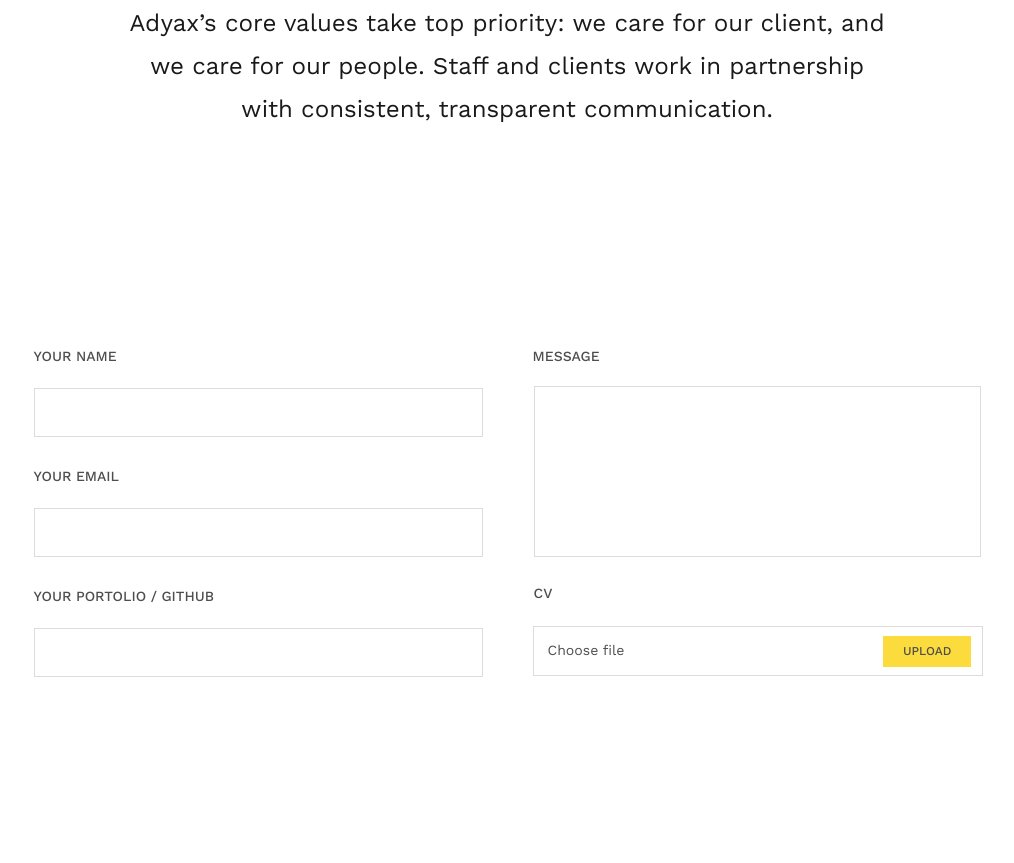
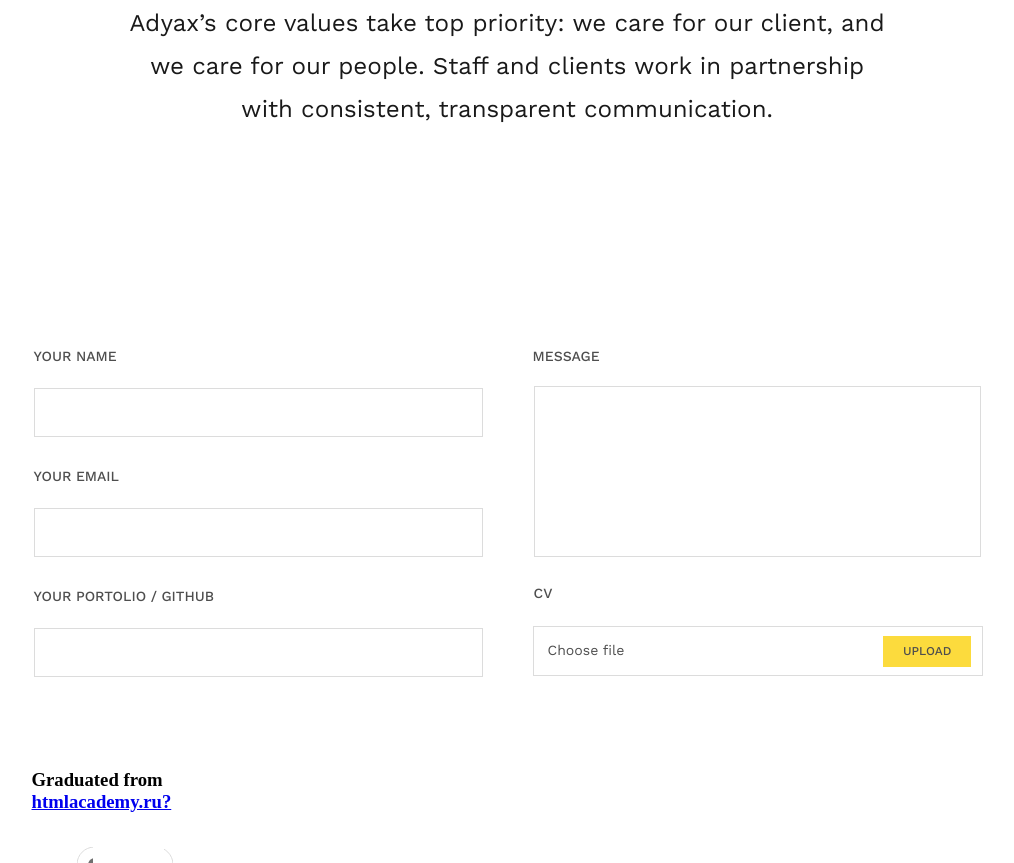
Before and after one commit to evgar/adx_frontend, a website: page app/index.html in a window 1280 px wide. Shown: the part 321-1184 px from the top of the page, without its empty margins (133-1147 px from the left). Before the commit the page ends 1039 px from the top, so only its background shows below. Drawn offline with nearby package versions, Linux system fonts and the light colour scheme; files that its build step writes are made by us from their sources.

Commit message:
update form

```diff
--- a/app/index.html
+++ b/app/index.html
@@ -47,8 +47,8 @@
       <div class="logo">
         <img class="logo_img" src="images/logo.png" alt="Logo">
       </div>
-      <h2 class="main-title">Frond-End Developer<span class="main-title">.</span></h2>
-      <h3 class="subtitle">Adyax’s core values take top priority: we care for our client, and we care for our people. Staff and clients work in partnership with consistent,  transparent communication.</h3>
+      <h1 class="main-title">Frond-End Developer<span class="main-title">.</span></h1>
+      <h2 class="subtitle">Adyax’s core values take top priority: we care for our client, and we care for our people. Staff and clients work in partnership with consistent,  transparent communication.</h2>
     <form class="form">
       <fieldset class="form-block form-block--left">
           <label class="form__label" for="name">Your name</label>
@@ -69,7 +69,22 @@
             <input class="form__input form__input--cv" type="file" id="cv" name="dsfsdfsfews  ">
         </fieldset>
 
+        <div class="clear"></div>
 
+        <fieldset class="form-block form-block--graduated">
+          <h3>Graduated from <a href="https://htmlacademy.ru/">htmlacademy.ru?</a></h3>
+          <ul class="list-radio">
+            <li class="list-radio__item">
+              <input class="list-radio__answer" type="radio" id="yes" checked="checked">
+              <label class="list-radio__point" for="yes" for="yes"></label>
+            </li>
+
+            <li class="list-radio__item">
+              <input class="list-radio__answer" type="radio" id="no">
+              <label class="list-radio__point" for="no" for="yes"></label>
+            </li>
+          </ul>
+        </fieldset>
     </form>
     <!-- build:js scripts/main.js -->
     <script src="scripts/main.js"></script>
--- a/app/styles/main.scss
+++ b/app/styles/main.scss
@@ -8,6 +8,13 @@ $sun-yellow: #fedd23;
     display: table;
     clear: both;
   }
+}
+
+.clear {
+  height:0px !important;
+  clear:both;
+  margin:0 !important;
+  padding:0 !important;
 }
 
 body {
@@ -133,10 +140,51 @@ body {
   border: none;
   padding: 0;
   margin: 0;
-  &--left{
+
+  &--left {
     float: left;
   }
-  &--right{
+
+  &--right {
     float: right;
   }
+
+  &--graduated {
+    margin: 33px 0 0 -2px;
+    width: 27%;
+    height: 73px;
+  }
 }
+
+.list-radio {
+  @include clearfix;
+  &__item {
+    display: block;
+    width: 45%;
+    float: left;
+  }
+  &__answer {
+    display: none;
+    &:not(checked) + label:before {
+      background-position: -36px 0;
+    }
+    &:checked + label:before {
+      background-position: 0 0;
+    }
+  }
+  &__point {
+    cursor: pointer;
+    margin: 0 5px 4.5px 0.5%;
+    text-shadow: 0 1px #000;
+    &:before {
+      content: '';
+      display: inline-block;
+      height: 26px;
+      width: 26px;
+      background: url(../images/options.png) no-repeat;
+      position: relative;
+      top: 5px;
+      left: -5px;
+    }
+  }
+}
```
Also changed, not shown: app/images/OvalNormal.png (added), app/images/dot.png (added), app/images/options.png (added).
